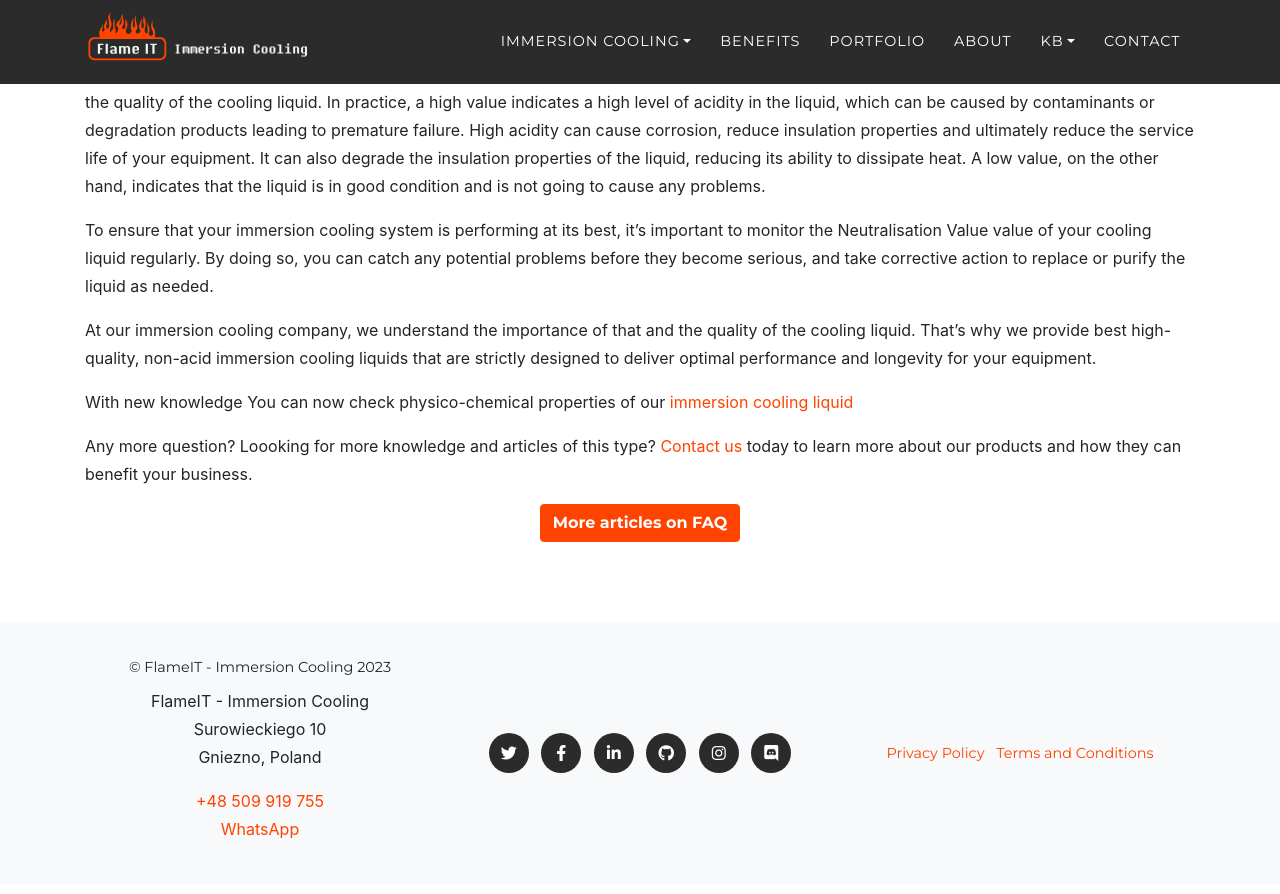
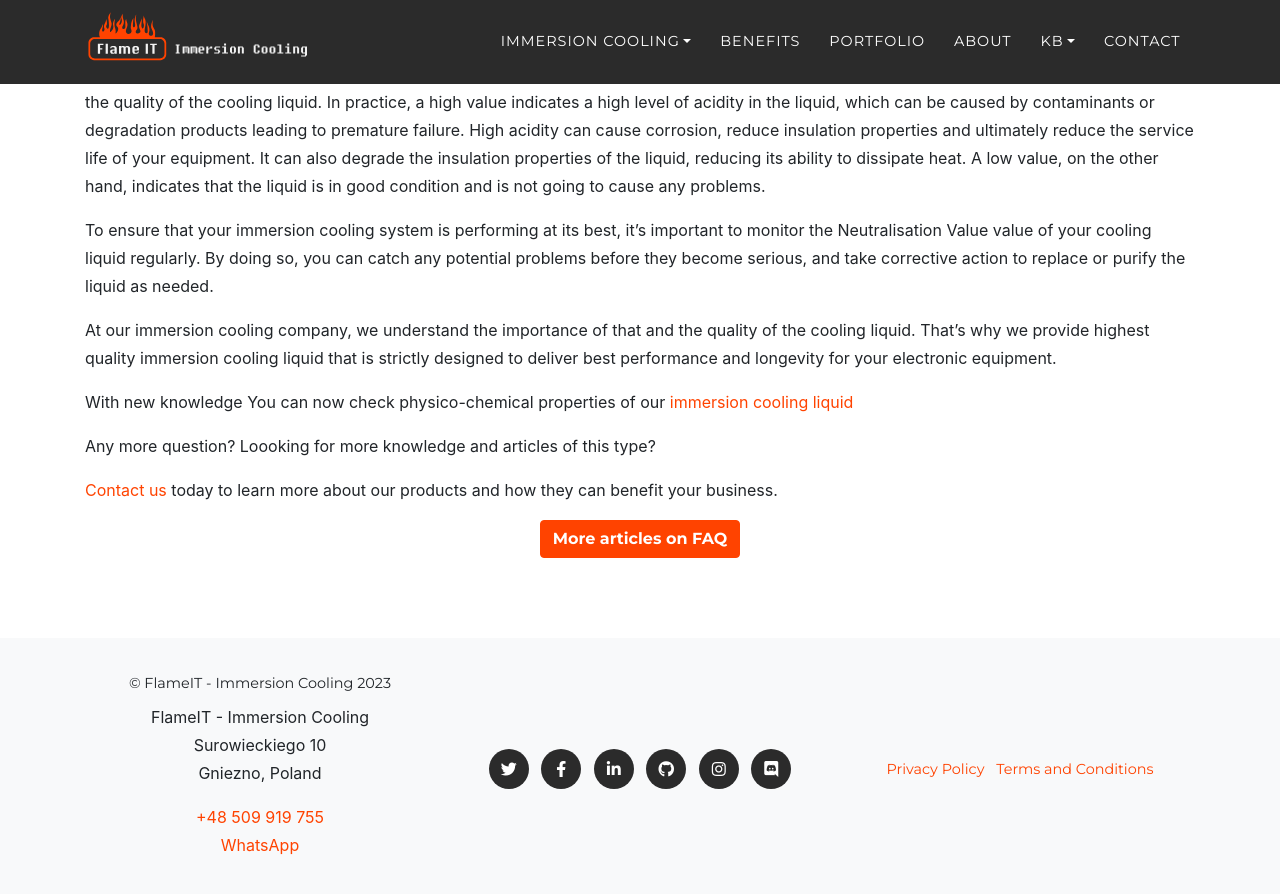
Before and after one commit to flameit-os/flameit.io, a Jekyll site: the page built from kb/faq/_posts/2023-02-18-what-does-immersion-cooling-neutralisation-value-mean-in-practice.md, in a window 1280 px wide and 900 px high, scrolled down 644 px. Shown: the top 894 px of the window. Built offline with Jekyll 4.4.1, drawn with Linux system fonts in a browser that asks for light colours; some web fonts are replaced.

Commit message:
Update 2023-02-18-what-does-immersion-cooling-neutralisation-value-mean-in-practice.md

```diff
--- a/kb/faq/_posts/2023-02-18-what-does-immersion-cooling-neutralisation-value-mean-in-practice.md
+++ b/kb/faq/_posts/2023-02-18-what-does-immersion-cooling-neutralisation-value-mean-in-practice.md
@@ -16,8 +16,10 @@ So why is Neutralisation Value important for [immersion cooling liquid]({{ site.
 
 To ensure that your immersion cooling system is performing at its best, it's important to monitor the Neutralisation Value value of your cooling liquid regularly. By doing so, you can catch any potential problems before they become serious, and take corrective action to replace or purify the liquid as needed.
 
-At our immersion cooling company, we understand the importance of that and the quality of the cooling liquid. That's why we provide best high-quality, non-acid immersion cooling liquids that are strictly designed to deliver optimal performance and longevity for your equipment.
+At our immersion cooling company, we understand the importance of that and the quality of the cooling liquid. That's why we provide highest quality immersion cooling liquid that is strictly designed to deliver best performance and longevity for your electronic equipment.
 
 With new knowledge You can now check physico-chemical properties of our [immersion cooling liquid]({{ site.baseurl }}/immersion-cooling/liquid/#physico-chemical-properties)
 
-Any more question? Loooking for more knowledge and articles of this type? [Contact us]({{ site.baseurl }}/contact) today to learn more about our products and how they can benefit your business.
+Any more question? Loooking for more knowledge and articles of this type?
+
+[Contact us]({{ site.baseurl }}/contact) today to learn more about our products and how they can benefit your business.
```
